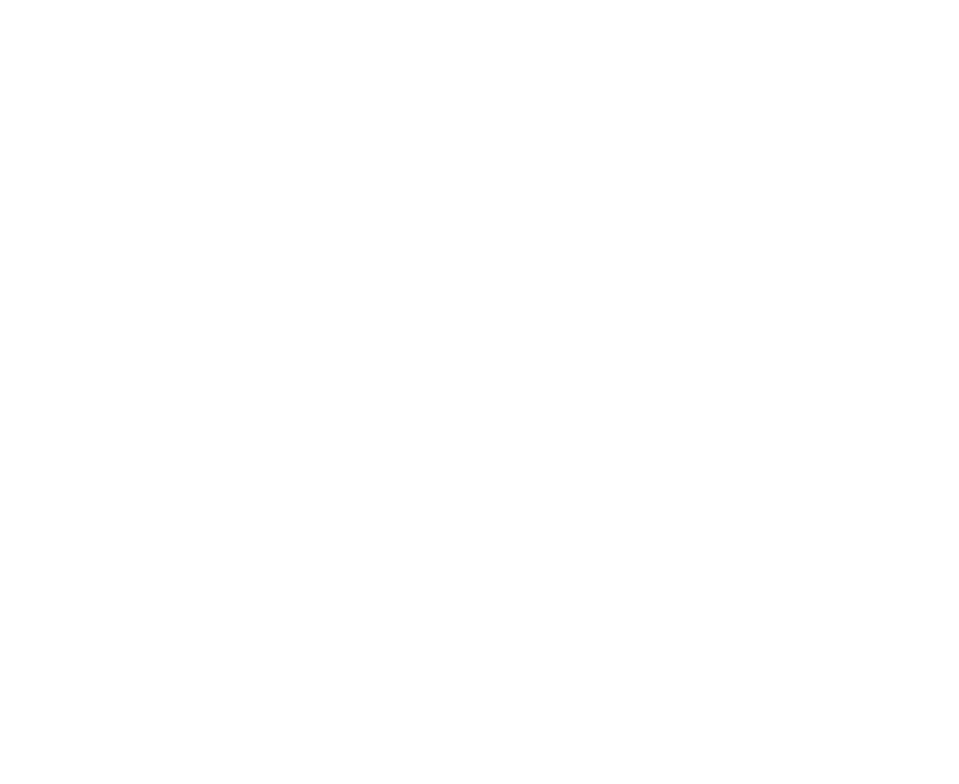
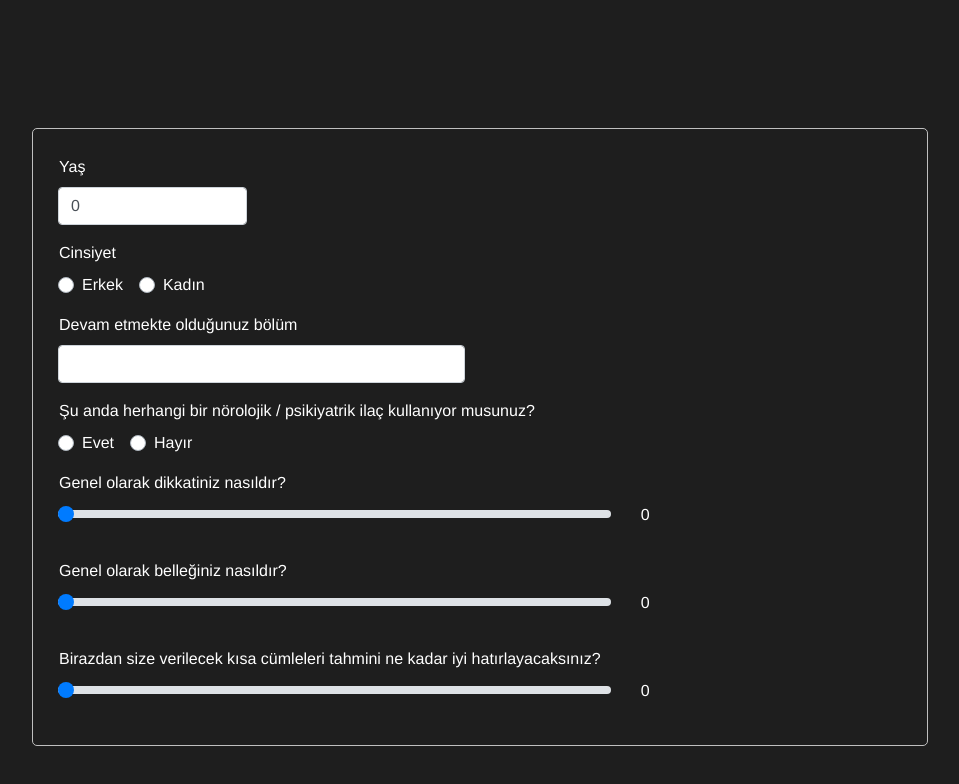
Before and after one commit to tariksakalli/trivia-frontend, a Vue app: page /survey in a window 1280 px wide. Shown: the top 784 px of the page, without its empty margins (160-1119 px from the left). Built offline with nearby package versions, Linux system fonts and the light colour scheme.

Commit message:
Add Login and Info pages

```diff
--- a/package.json
+++ b/package.json
@@ -8,6 +8,7 @@
     "lint": "vue-cli-service lint"
   },
   "dependencies": {
+    "axios": "^0.19.2",
     "bootstrap": "^4.5.0",
     "bootstrap-vue": "^2.15.0",
     "core-js": "^3.6.5",
--- /dev/null
+++ b/src/api/index.js
@@ -0,0 +1,7 @@
+import axios from 'axios';
+
+export default {
+  login(user) {
+    return axios.post('http://localhost:3000/auth/login', user);
+  },
+};
--- a/src/assets/styles.css
+++ b/src/assets/styles.css
@@ -0,0 +1,34 @@
+body {
+  background-color: #1e1e1e;
+  color: #ffffff;
+}
+
+.login {
+  margin: 10% auto;
+  max-width: 70%;
+  border: 1px solid #bfbfbf;
+  border-radius: 5px;
+}
+
+.message-area {
+  margin: 10% auto;
+  max-width: 70%;
+  text-align: left;
+  border: 1px solid #bfbfbf;
+  border-radius: 5px;
+  padding: 10px;
+}
+
+.link-btn {
+  display: block;
+  padding: 5px 7px;
+  border: 1px solid #ffffff;
+  border-radius: 3px;
+  color: #ffffff;
+}
+
+.link-btn:hover {
+  text-decoration: none;
+  background-color: #bfbfbf;
+  color: #000000;
+}
--- a/src/router/index.js
+++ b/src/router/index.js
@@ -1,6 +1,8 @@
 import Vue from 'vue';
 import VueRouter from 'vue-router';
-import Home from '../views/Home.vue';
+import Home from '../views/common/Home.vue';
+import Info from '../views/common/Info.vue';
+import Survey from '../views/common/Survey.vue';
 
 Vue.use(VueRouter);
 
@@ -9,6 +11,16 @@
     path: '/',
     name: 'Home',
     component: Home,
+  },
+  {
+    path: '/info',
+    name: 'Info',
+    component: Info,
+  },
+  {
+    path: '/survey',
+    name: 'Survey',
+    component: Survey,
   },
 ];
 
--- a/src/store/index.js
+++ b/src/store/index.js
@@ -1,5 +1,6 @@
 import Vue from 'vue';
 import Vuex from 'vuex';
+import user from '@/store/modules/user';
 
 Vue.use(Vuex);
 
@@ -11,5 +12,7 @@
   actions: {
   },
   modules: {
+    user,
   },
+  debug: true,
 });
--- /dev/null
+++ b/src/store/modules/user.js
@@ -0,0 +1,30 @@
+/* eslint-disable no-shadow */
+import api from '@/api';
+
+const state = {
+  user: null,
+};
+
+const getters = {};
+
+const actions = {
+  login({ commit }, credentials) {
+    return api.login(credentials).then(({ data }) => {
+      commit('SET_USER_DATA', data);
+    });
+  },
+};
+
+const mutations = {
+  SET_USER_DATA(state, userData) {
+    state.user = userData;
+  },
+};
+
+export default {
+  namespaced: true,
+  state,
+  getters,
+  actions,
+  mutations,
+};
--- a/src/views/Home.vue
+++ /dev/null
@@ -1,14 +0,0 @@
-<template>
-  <div class="home">
-  </div>
-</template>
-
-<script>
-// @ is an alias to /src
-
-export default {
-  name: 'Home',
-  components: {
-  },
-};
-</script>
--- /dev/null
+++ b/src/views/common/Home.vue
@@ -0,0 +1,61 @@
+<template>
+  <div class="login p-3">
+    <b-container>
+      <b-row align-h="center">
+        <h3>Giriş için kullanıcı adı ve şifrenizi girin</h3>
+      </b-row>
+      <div class="form-group mt-3">
+        <label for="username" class="ml-3">Kullanıcı Adı</label>
+        <div class="col-sm-4">
+          <input
+            type="text"
+            class="form-control"
+            id="username"
+            v-model="formLogin.username"
+          >
+        </div>
+      </div>
+      <div class="form-group mt-3">
+        <label for="password" class="ml-3">Şifre</label>
+        <div class="col-sm-4">
+          <input
+            type="password"
+            class="form-control"
+            id="password"
+            v-model="formLogin.password"
+          >
+        </div>
+      </div>
+      <b-button @click="login">Giriş</b-button>
+    </b-container>
+  </div>
+</template>
+
+<script>
+// @ is an alias to /src
+
+export default {
+  name: 'Home',
+  components: {},
+  data() {
+    return {
+      formLogin: {
+        username: '',
+        password: '',
+      },
+      error: null,
+    };
+  },
+  methods: {
+    login() {
+      // evt.preventDefault();
+      this.$store.dispatch('user/login', this.formLogin)
+        .then(() => {
+          this.$router.push({ name: 'Info' });
+        }).catch((err) => {
+          this.error = err.message;
+        });
+    },
+  },
+};
+</script>
--- /dev/null
+++ b/src/views/common/Info.vue
@@ -0,0 +1,58 @@
+<template>
+  <div class="message-area">
+    <b-container>
+      <b-row>
+        <p>Merhaba,</p>
+        <p>
+          Doktora tezim için oluşturulmuş bu çalışmanın amacı
+          teknolojinin öğrenme ve zihin üzerinde oluşturduğu yükü ve etkilerini ölçmektir.
+        </p>
+
+        <p>
+          Çalışmam art arda gelen 3 adet görevden oluşmaktadır.
+          Uygulamayı tek bir oturumda yapmanız gerekmektedir ve yaklaşık 30 - 40 dakika sürmektedir.
+        </p>
+
+        <p>
+          Bu görevleri yaparken baştan sona ekran başında olmanız, dikkatinizi
+          dağıtacak kişi ve etkenlerden uzak bir ortamda bulunmanız son derece önemlidir.
+        </p>
+
+        <p>
+          Çalışmanın sağlığı açısından bu çalışmayla ilgili ayrıntıları
+          lütfen başka kişilerle paylaşmayınız.
+        </p>
+
+        <p>
+          Çalışma sonuçları sadece araştırma amaçlı kullanılacak,
+          kişisel bilgileriniz herhangi bir ortamda yer almayacak ve paylaşılmayacaktır.
+          Çalışmaya katılmayı kabul ediyorsanız aşağıdaki kabul ediyorum
+          butonuna basarak başlayabilirsiniz.
+        </p>
+
+        <p>
+          Katkılarınız için şimdiden çok teşekkür ederim.
+        </p>
+      </b-row>
+      <b-row align-h="center">
+        <b-link
+          to="/survey"
+          class="float-right mt-3 p-3 link-btn"
+        >
+          Kabul Ediyorum
+        </b-link>
+      </b-row>
+    </b-container>
+  </div>
+</template>
+
+<script>
+export default {
+  name: 'Info',
+
+};
+</script>
+
+<style>
+
+</style>
--- /dev/null
+++ b/src/views/common/Survey.vue
@@ -0,0 +1,129 @@
+<template>
+  <div class="message-area">
+    <div class="form-group mt-3">
+      <label for="age" class="ml-3">Yaş</label>
+      <div class="col-sm-3">
+        <input type="number" class="form-control" id="age" v-model="user.age">
+      </div>
+    </div>
+
+    <div class="form-group">
+      <label for="gender" class="ml-3">Cinsiyet</label>
+      <div class="col-sm-6">
+        <b-form-radio-group id="gender" v-model="user.gender" name="radio-gender">
+          <b-form-radio value="Erkek">Erkek</b-form-radio>
+          <b-form-radio value="Kadın">Kadın</b-form-radio>
+        </b-form-radio-group>
+      </div>
+    </div>
+
+    <div class="form-group mt-3">
+      <label for="age" class="ml-3">Devam etmekte olduğunuz bölüm</label>
+      <div class="col-sm-6">
+        <input type="text" class="form-control" id="age" v-model="user.department">
+      </div>
+    </div>
+
+    <div class="form-group mt-3">
+      <label for="age" class="ml-3">
+        Şu anda herhangi bir nörolojik / psikiyatrik ilaç kullanıyor musunuz?
+      </label>
+       <div class="col-sm-6">
+        <b-form-radio-group id="gender" v-model="user.gender" name="radio-gender">
+          <b-form-radio value="Evet">Evet</b-form-radio>
+          <b-form-radio value="Hayır">Hayır</b-form-radio>
+        </b-form-radio-group>
+      </div>
+    </div>
+
+    <div class="form-group mt-3">
+      <label for="attentionLevel" class="ml-3">Genel olarak dikkatiniz nasıldır?</label>
+      <b-container>
+        <b-row>
+          <b-col class="col-sm-8">
+            <b-form-input
+              type="range"
+              id="attentionLevel"
+              v-model="user.attentionLevel"
+              min="0"
+              max="10"
+              step="0.5"
+            >
+            </b-form-input>
+          </b-col>
+          <b-col>
+            <p>{{user.attentionLevel}}</p>
+          </b-col>
+      </b-row>
+      </b-container>
+    </div>
+
+    <div class="form-group mt-3">
+      <label for="memoryLevel" class="ml-3">Genel olarak belleğiniz nasıldır?</label>
+      <b-container>
+        <b-row>
+          <b-col class="col-sm-8">
+            <b-form-input
+              type="range"
+              id="memoryLevel"
+              v-model="user.memoryLevel"
+              min="0"
+              max="10"
+              step="0.5"
+            >
+            </b-form-input>
+          </b-col>
+          <b-col>
+            <p>{{user.memoryLevel}}</p>
+          </b-col>
+      </b-row>
+      </b-container>
+    </div>
+
+    <div class="form-group mt-3">
+      <label for="rememberLevel" class="ml-3">
+        Birazdan size verilecek kısa cümleleri tahmini ne kadar iyi hatırlayacaksınız?
+      </label>
+      <b-container>
+        <b-row>
+          <b-col class="col-sm-8">
+            <b-form-input
+              type="range"
+              id="rememberLevel"
+              v-model="user.rememberLevel"
+              min="0"
+              max="10"
+              step="0.5">
+            </b-form-input>
+          </b-col>
+          <b-col>
+            <p>{{user.rememberLevel}}</p>
+          </b-col>
+      </b-row>
+      </b-container>
+    </div>
+  </div>
+</template>
+
+<script>
+export default {
+  name: 'Survey',
+  data() {
+    return {
+      user: {
+        age: 0,
+        gender: '',
+        department: '',
+        drugs: '',
+        attentionLevel: 0,
+        memoryLevel: 0,
+        rememberLevel: 0,
+      },
+    };
+  },
+};
+</script>
+
+<style>
+
+</style>
```
Also changed, not shown: 1 other file (tests, documents, lock files or other folders).
